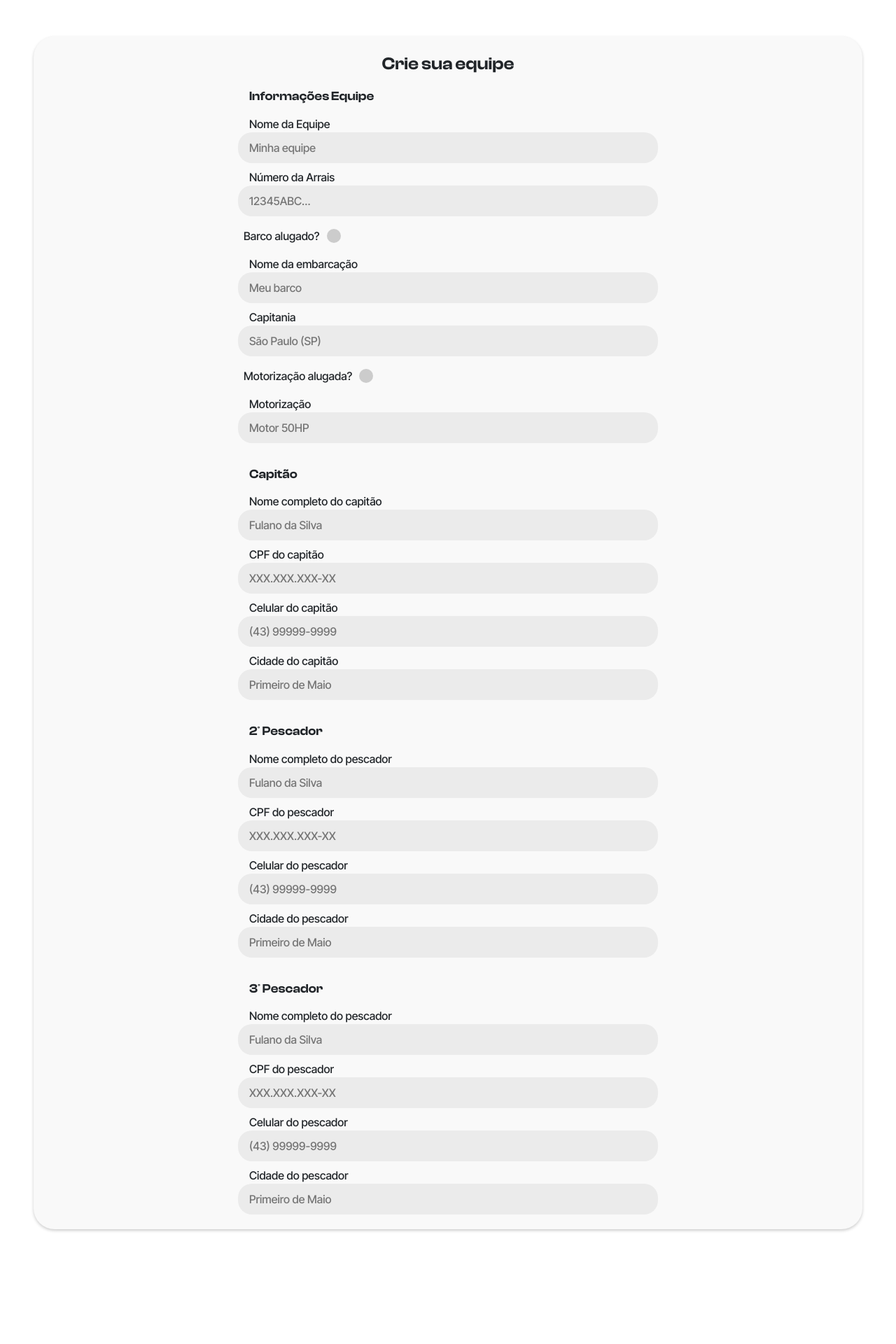
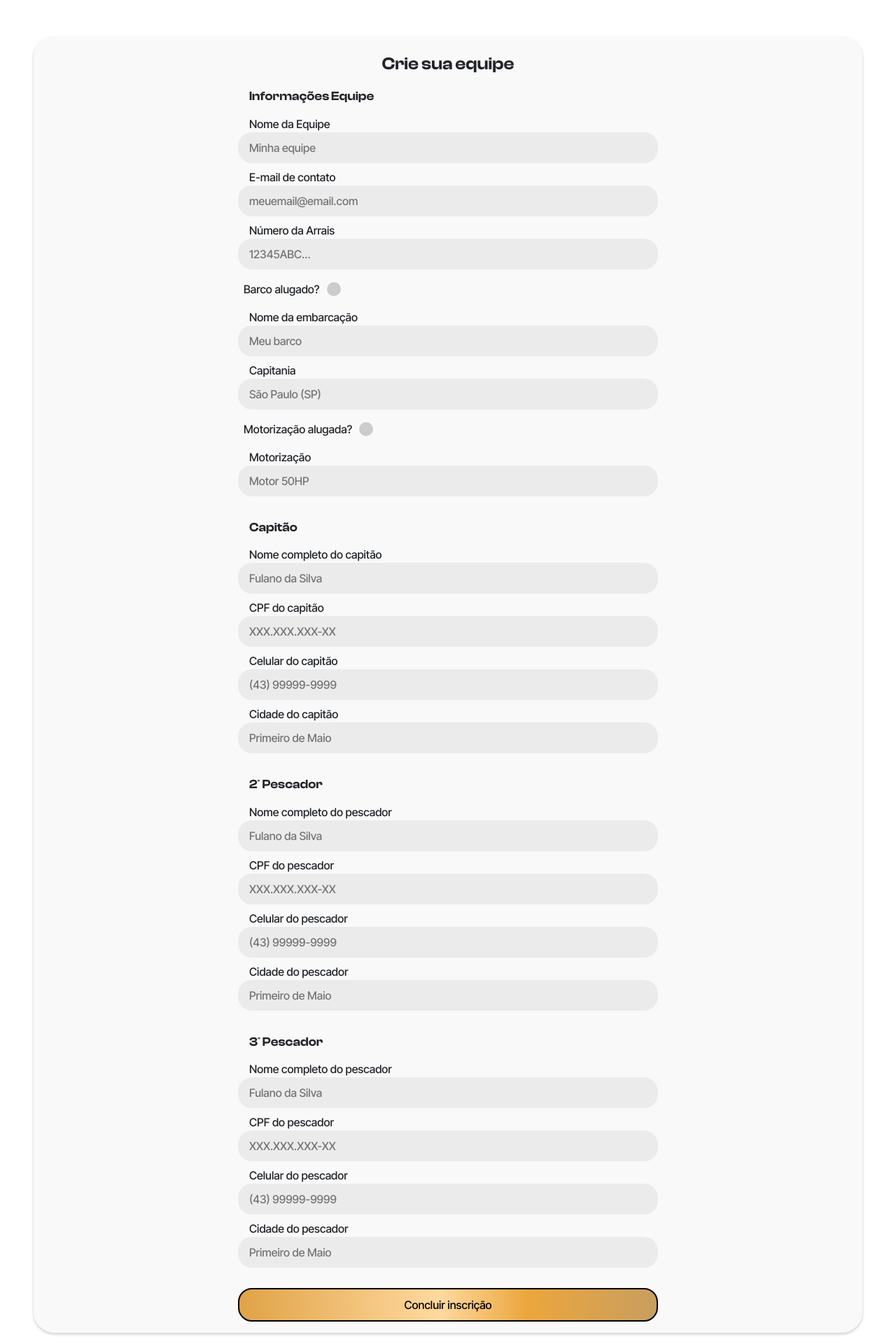
Before and after one commit to ViniMacacari/CircuitoCapivaraFishing, an Angular app: page /inscricao/barcos in a window 1280 px wide. Shown: the part 116-2036 px from the top of the page at 70% size. Before the commit the page ends 1888 px from the top, so only its background shows below. Built offline with nearby package versions, Linux system fonts and the light colour scheme; grey boxes are pictures that could not be loaded.

Commit message:
Formulário de inscrição completo

```diff
--- a/src/app/pages/inscricao/inscricao-barcos/inscricao-barcos.component.html
+++ b/src/app/pages/inscricao/inscricao-barcos/inscricao-barcos.component.html
@@ -11,6 +11,10 @@
             <div class="d-flex w-100 align-items-center flex-column">
                 <label class="px-3 input-max">Nome da Equipe</label>
                 <input type="text" class="input-ccf input-max px-3" placeholder="Minha equipe">
+            </div>
+            <div class="d-flex w-100 align-items-center flex-column">
+                <label class="px-3 input-max">E-mail de contato</label>
+                <input type="text" class="input-ccf input-max px-3" placeholder="meuemail@email.com">
             </div>
             <div class="d-flex w-100 align-items-center flex-column">
                 <label class="px-3 input-max">Número da Arrais</label>
@@ -103,5 +107,7 @@
                 <input type="text" class="input-ccf input-max px-3" placeholder="Primeiro de Maio">
             </div>
         </div>
+
+        <button class="btn-form">Concluir inscrição</button>
     </div>
 </div>
--- a/src/styles.css
+++ b/src/styles.css
@@ -137,6 +137,16 @@ label {
     background-color: #aaa;
 }
 
+.btn-form {
+    font-family: 'Inter Medium';
+    outline: none;
+    border: solid black 2px;
+    border-radius: 20px;
+    padding: 10px;
+    background: linear-gradient(90deg, #E0A347 0%, #FFD99F 48%, #ECA63D 69%, #C89E60 100%);
+    color: rgb(0, 0, 0);
+}
+
 .logo-center {
     width: 125px;
     height: 125px;
```
